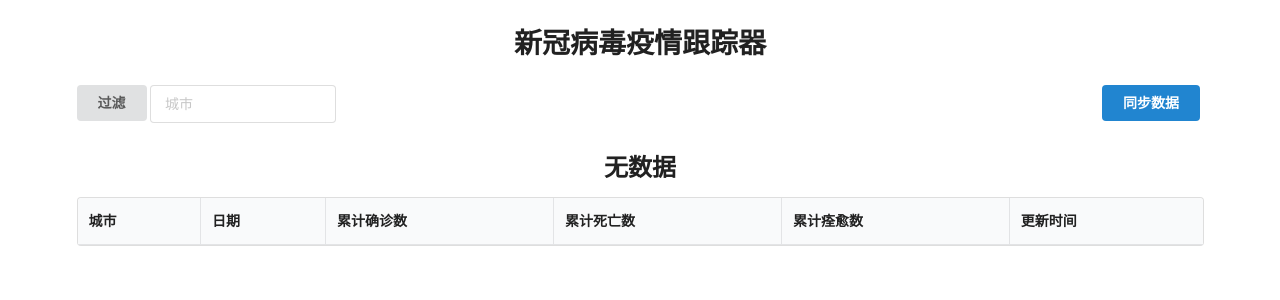
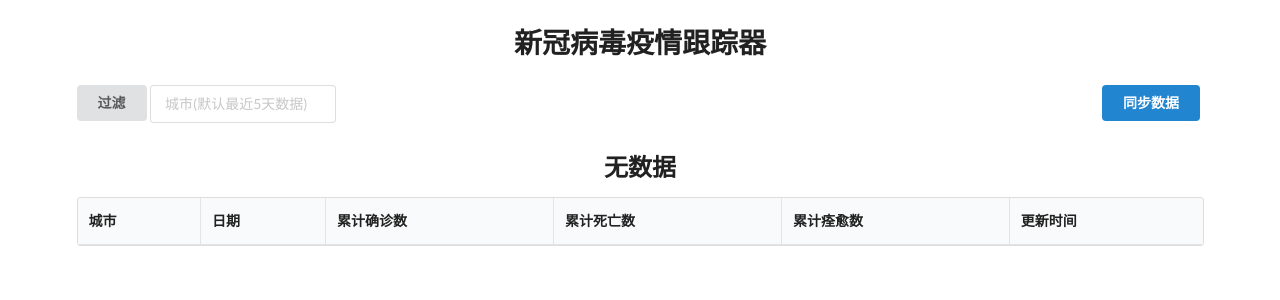
Before and after one commit to vvanglro/fastapi-tortoise-orm, a FastAPI app: template coronavirus/templates/home.html in a window 1280 px wide. Shown: the top 300 px of the page. Run offline with FastAPI, Linux system fonts and the light colour scheme; the template is opened without the code that fills it, so the values that code supplies are empty; parts of the project's set-up code (start-up, migrations or seed data) failed here and were passed over.

Commit message:
Update home.html

```diff
--- a/coronavirus/templates/home.html
+++ b/coronavirus/templates/home.html
@@ -29,7 +29,7 @@
     <button id="filter" style="float: left" type="submit" class="ui button alert-secondary">过滤</button>
 
     <div class="ui input">
-        <label for="city"></label><input id="city" type="text" placeholder="城市" value="">
+        <label for="city"></label><input id="city" type="text" placeholder="城市(默认最近5天数据)" value="">
     </div>
 
     <button id="sync" style="float: right" type="submit" class="ui button primary">同步数据</button>
```
